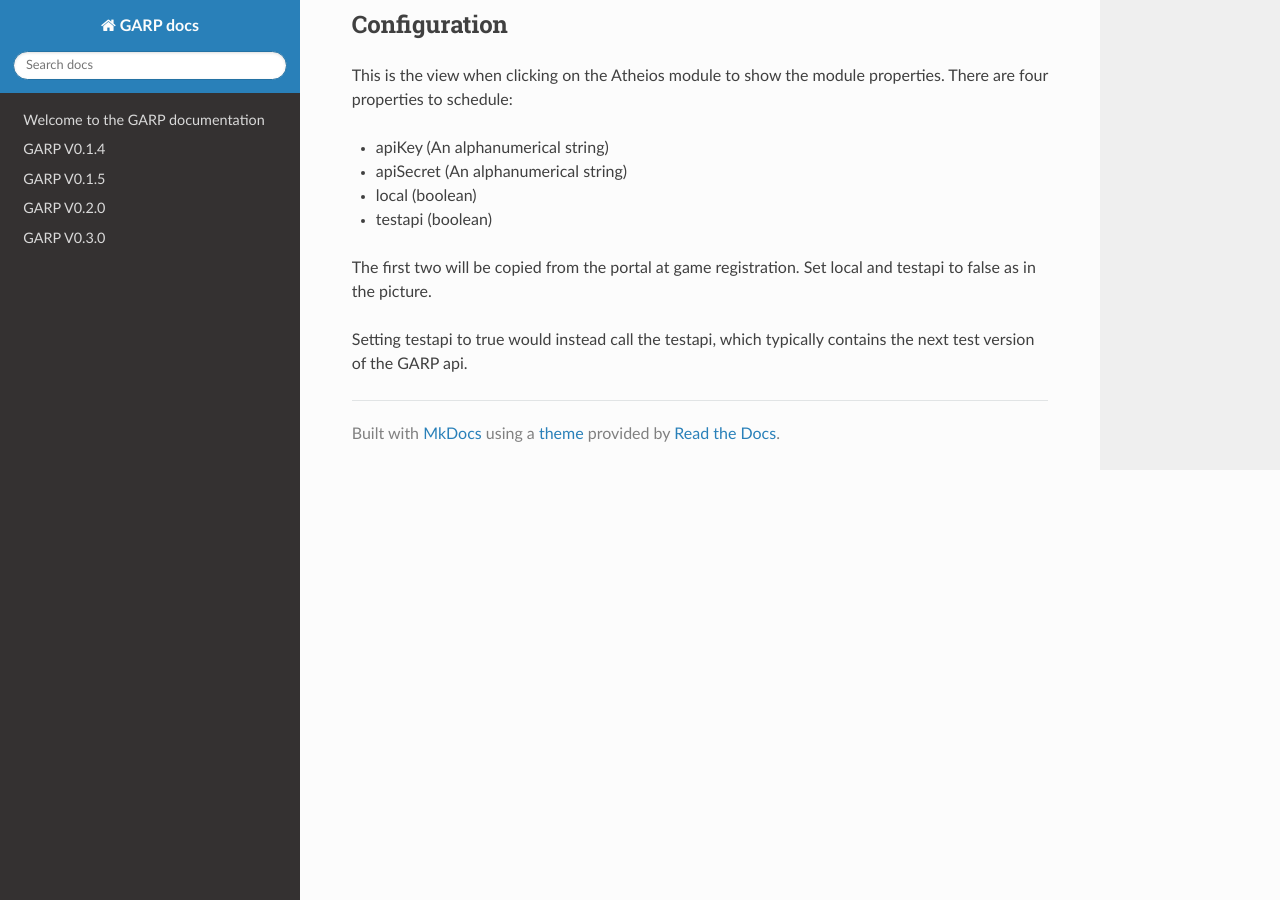
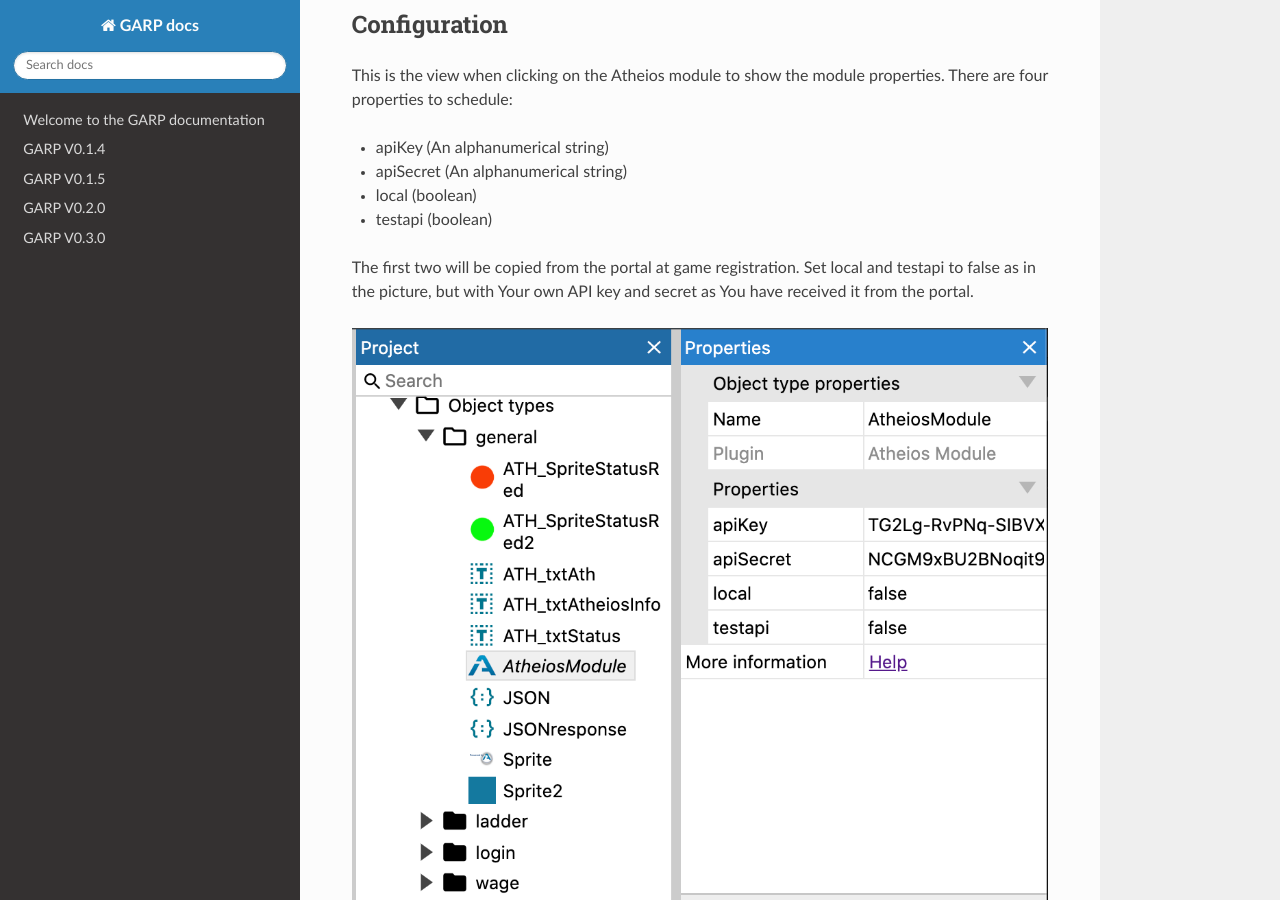
Before and after one commit to garpofficial/garp.readthedocs.io, an MkDocs documentation site: the page built from docs/construct3.md, in a window 1280 px wide and 900 px high, scrolled down 2232 px. Built offline with MkDocs 1.6.1, drawn with Linux system fonts in a browser that asks for light colours; nearby versions of some CDN libraries.

Commit message:
Update for v0.3.0

```diff
--- a/docs/construct3.md
+++ b/docs/construct3.md
@@ -58,7 +58,6 @@ There are four properties to schedule:
 * testapi (boolean)
 
 The first two will be copied from the portal at game registration.
-Set local and testapi to false as in the picture.
+Set local and testapi to false as in the picture, but with Your own API key and secret as You have received it from the portal.
 
-Setting testapi to true would instead call the testapi, which typically contains the next
-test version of the GARP api.
+![Atheios Logo](img/construct3/atheios_module.png "The Atheios logo")
```
